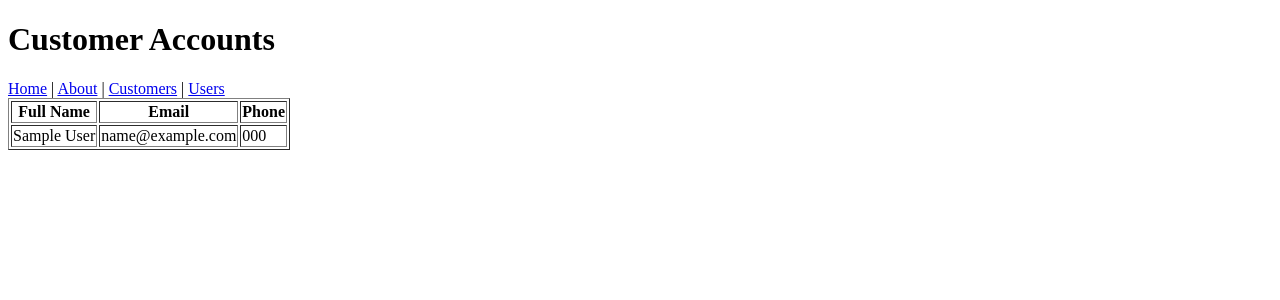
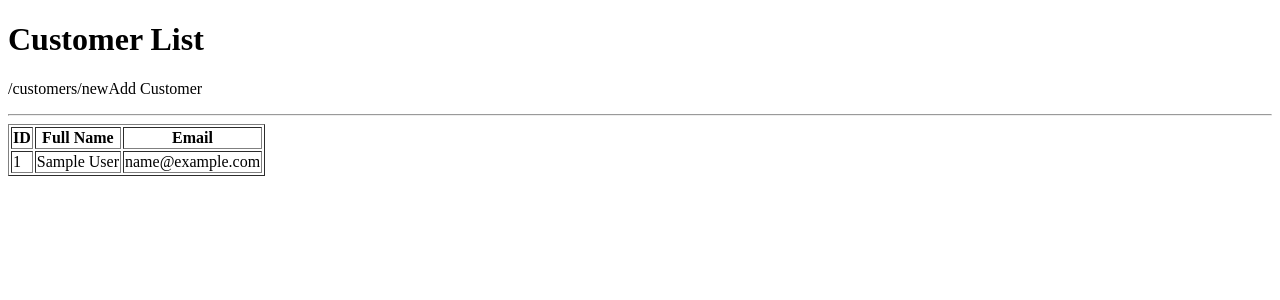
Before and after one commit to Scherzo3/Technical-Fomative-Assessment-1-Updated-to-TFA-2, a CodeIgniter 4 app: the page made by app/Views/customers.php in a window 1280 px wide. Shown: the top 300 px of the page. Run offline with PHP 8.4 and a stand-in for CodeIgniter, Linux system fonts and the light colour scheme; the template is opened without the code that fills it: most values are stand-ins (such as "Sample title", 1, 10 or a date in 2020); some libraries are stand-ins or nearby versions.

Commit message:
modified:   app/Config/Routes.php 	modified:   app/Controllers/Home.php 	modified:   app/Models/CustomerModel.php 	modified:   app/Views/customers.php

```diff
--- a/app/Config/Routes.php
+++ b/app/Config/Routes.php
@@ -10,3 +10,7 @@ $routes->get('/', 'Pages::index');
 $routes->get('/about', 'Pages::about');
 $routes->get('/customers', 'Customers::index');
 $routes->get('/users', 'Users::index');
+$routes->get('customers', 'Home::customers');
+$routes->get('customers/new', 'Home::newCustomer');
+$routes->post('customers/create', 'Home::createCustomer');
+$routes->get('customers', 'Home::customers');
--- a/app/Models/CustomerModel.php
+++ b/app/Models/CustomerModel.php
@@ -1,15 +1,17 @@
 <?php
 
 namespace App\Models;
+
 use CodeIgniter\Model;
+
 class CustomerModel extends Model
 {
     protected $table = 'customers';
     protected $primaryKey = 'id';
+
     protected $allowedFields = [
         'full_name',
         'email',
-        'phone',
         'created_at'
     ];
 }
--- a/app/Views/customers.php
+++ b/app/Views/customers.php
@@ -1,31 +1,30 @@
 <!DOCTYPE html>
 <html>
 <head>
-    <title>Customer Accounts</title>
+    <title>Customers</title>
 </head>
 <body>
 
-<h1>Customer Accounts</h1>
+<h1>Customer List</h1>
 
-<nav>
-    <a href="/">Home</a> |
-    <a href="/about">About</a> |
-    <a href="/customers">Customers</a> |
-    <a href="/users">Users</a>
-</nav>
+<p>
+    /customers/newAdd Customer</a>
+</p>
+
+<hr>
 
 <table border="1">
     <tr>
+        <th>ID</th>
         <th>Full Name</th>
         <th>Email</th>
-        <th>Phone</th>
     </tr>
 
     <?php foreach ($customers as $customer): ?>
     <tr>
+        <td><?= $customer['id']; ?></td>
         <td><?= $customer['full_name']; ?></td>
         <td><?= $customer['email']; ?></td>
-    <td><?= $customer['phone']; ?></td>
     </tr>
     <?php endforeach; ?>
 
```
Also changed, not shown: app/Controllers/Home.php (+9 -0 lines). Lines whose indentation alone changed are shown as unchanged.
